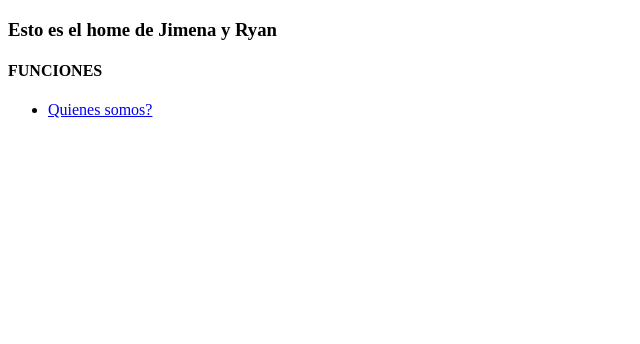
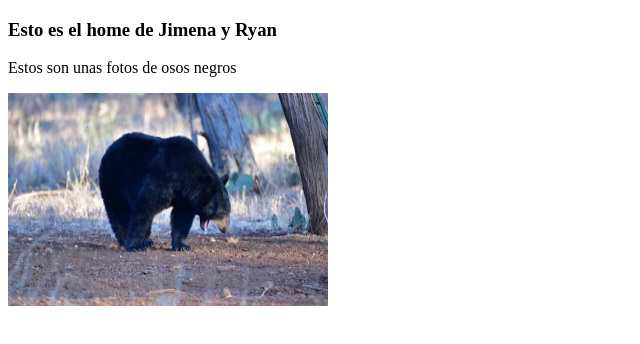
Before and after one commit to Jimenaaaaaa/202301-W1CH2-Jimena-y-Ryan, a website: page index.html in a window 1280 px wide. Shown: the whole page, without its empty margins (0-640 px from the left). Drawn offline with Linux system fonts and the light colour scheme.

Commit message:
Added bear pictures to index.html

```diff
--- a/index.html
+++ b/index.html
@@ -10,10 +10,8 @@
 
 <body>
   <h3>Esto es el home de Jimena y Ryan</h3>
-  <h4>FUNCIONES</h4>
-  <ul>
-    <li><a href="about.html">Quienes somos?</a></li>
-  </ul>
+  <p>Estos son unas fotos de osos negros</p>
+  <img src="WhatsApp_Image_2021-06-08_at_14.32.40-3254894.jpeg" width="320" height="213,5" alt="Oso Negro">
 </body>
 
 </html>
```
